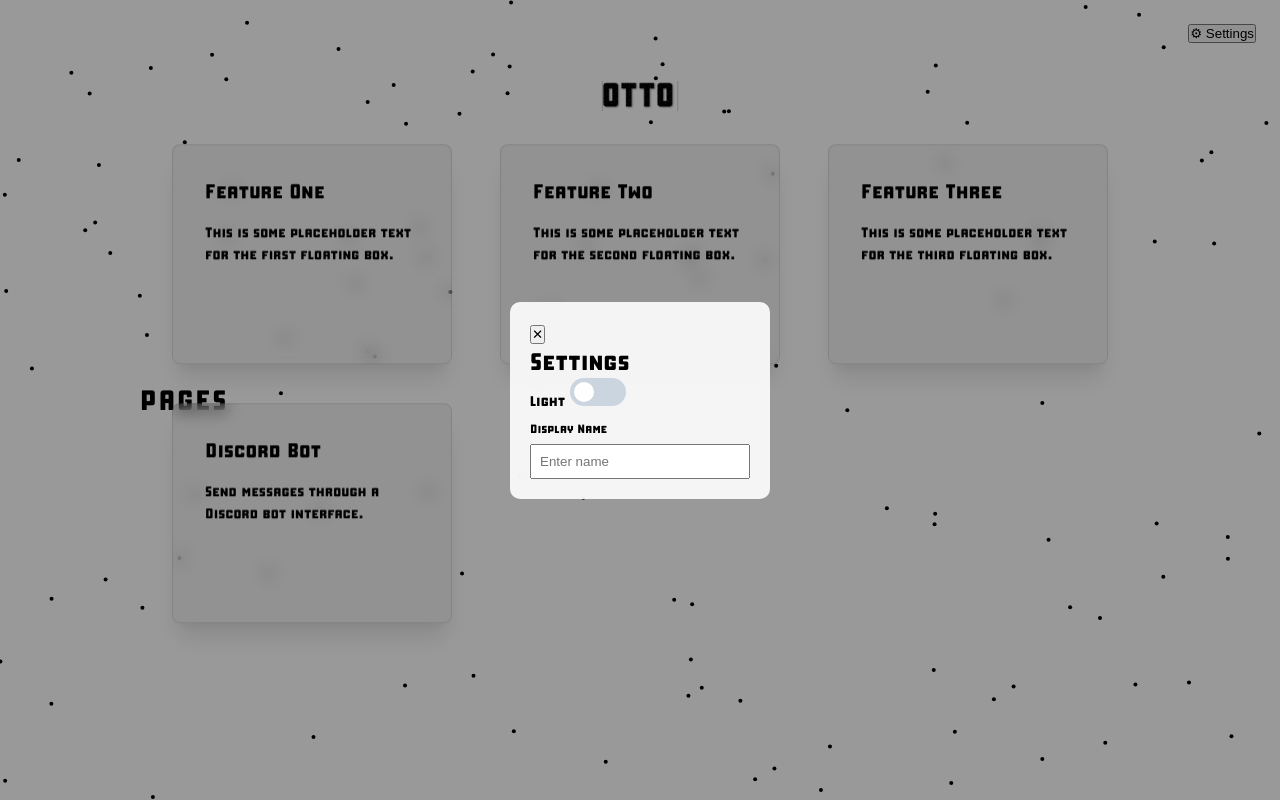
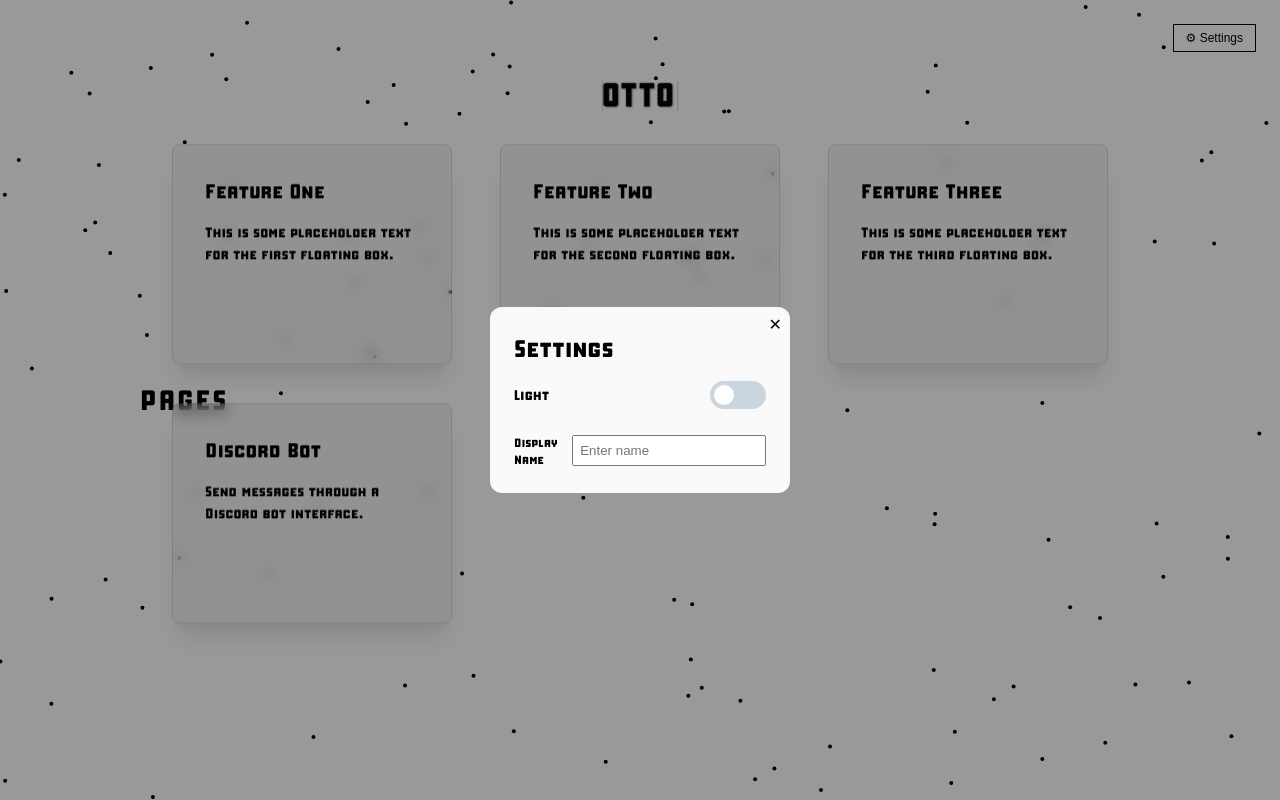
Before and after one commit to sckurvy/ottoperry.space, a plain HTML site: page index.html in a window 1280 px wide. Both pictures are taken after a click on the button "⚙ Settings". Drawn offline with Linux system fonts and the light colour scheme.

Commit message:
Add styles for settings modal and button

```diff
--- a/styles.css
+++ b/styles.css
@@ -265,6 +265,74 @@ body.dark-mode .chat-message {
     gap: 8px;
 }
 
+/* =====================
+   Settings Modal
+   ===================== */
+.settings-btn {
+    padding: 6px 12px;
+    font-size: 12px;
+    border: 1px solid #000;
+    background: transparent;
+    cursor: pointer;
+}
+
+body.dark-mode .settings-btn {
+    color: #fff;
+    border-color: #fff;
+}
+
+.settings-modal {
+    position: fixed;
+    inset: 0;
+    background: rgba(0,0,0,0.4);
+    display: none;
+    align-items: center;
+    justify-content: center;
+    z-index: 50;
+}
+
+.settings-modal.active {
+    display: flex;
+}
+
+.settings-window {
+    background: rgba(255,255,255,0.95);
+    padding: 24px;
+    border-radius: 12px;
+    width: 300px;
+    position: relative;
+}
+
+body.dark-mode .settings-window {
+    background: rgba(20,20,20,0.95);
+    color: #fff;
+}
+
+.close-settings {
+    position: absolute;
+    top: 8px;
+    right: 8px;
+    background: none;
+    border: none;
+    font-size: 16px;
+    cursor: pointer;
+    color: inherit;
+}
+
+.setting-row {
+    display: flex;
+    justify-content: space-between;
+    align-items: center;
+    margin-top: 16px;
+}
+
+.setting-row input {
+    width: 100%;
+    margin-top: 6px;
+    padding: 6px;
+}
+
+
 @keyframes float {
     0%, 100% { transform: translateY(0px); }
     50% { transform: translateY(-20px); }
```
